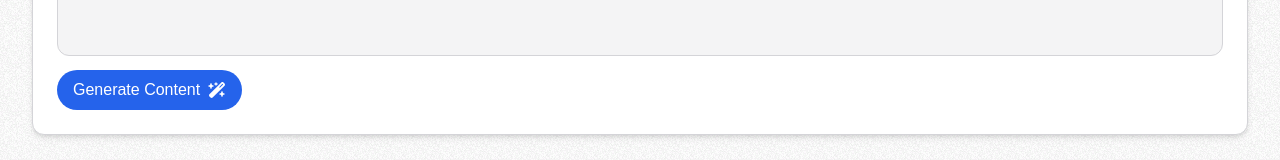
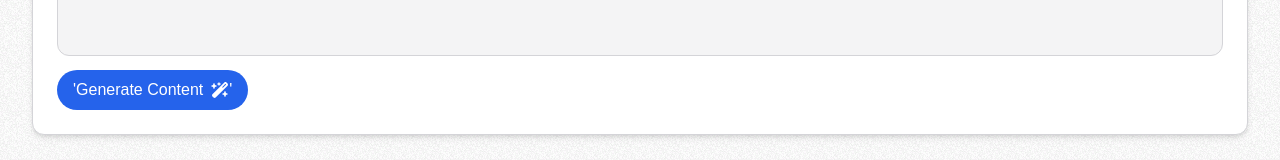
Before and after one commit to Aditya1101999/linkedin-post-automation, a React (Create React App) app in the folder client/: page /generate in a window 1280 px wide. Shown: the part 369-529 px from the top of the page. Built offline with nearby package versions, Linux system fonts and the light colour scheme.

Commit message:
added spinners

```diff
--- a/client/package.json
+++ b/client/package.json
@@ -16,6 +16,7 @@
     "react-markdown": "^9.0.1",
     "react-router-dom": "^6.27.0",
     "react-scripts": "5.0.1",
+    "react-spinners": "^0.15.0",
     "web-vitals": "^2.1.4"
   },
   "scripts": {
--- a/client/src/components/ContentQuery.js
+++ b/client/src/components/ContentQuery.js
@@ -4,7 +4,10 @@ import Markdown from 'react-markdown';
 import { FontAwesomeIcon } from '@fortawesome/react-fontawesome';
 import {
   faWandMagicSparkles,
-} from '@fortawesome/free-solid-svg-icons';export default function ContentQuery({ content, setContent }) {
+} from '@fortawesome/free-solid-svg-icons';
+import {SyncLoader} from 'react-spinners'
+
+export default function ContentQuery({ content, setContent }) {
 
     const [contentQuery, setContentQuery] = useState('');
     const [loading, setLoading] = useState(false);
@@ -40,8 +43,8 @@ import {
                     onClick={handleGenerateContent}
                     className={`flex items-center justify-center px-4 py-2 mt-2 text-white rounded-full font-montserrat text-md ${loading ? 'bg-gray-400 cursor-not-allowed hover:bg-red-600' :' bg-blue-600 hover:bg-blue-700'}`}
                 >
-                    {loading ? 'Generating Content' : 'Generate Content'}
-                    <FontAwesomeIcon icon={faWandMagicSparkles} className="ml-2" />
+                    {loading ? (<> Generating Content <SyncLoader className='ml-2' size={8} color='#ffffff' /></>): (<>'Generate Content <FontAwesomeIcon icon={faWandMagicSparkles} className="ml-2" />'</>)}
+
                 </button>
                 {content && (
                     <div>
```
Also changed, not shown: 1 other file (tests, documents, lock files or other folders).
